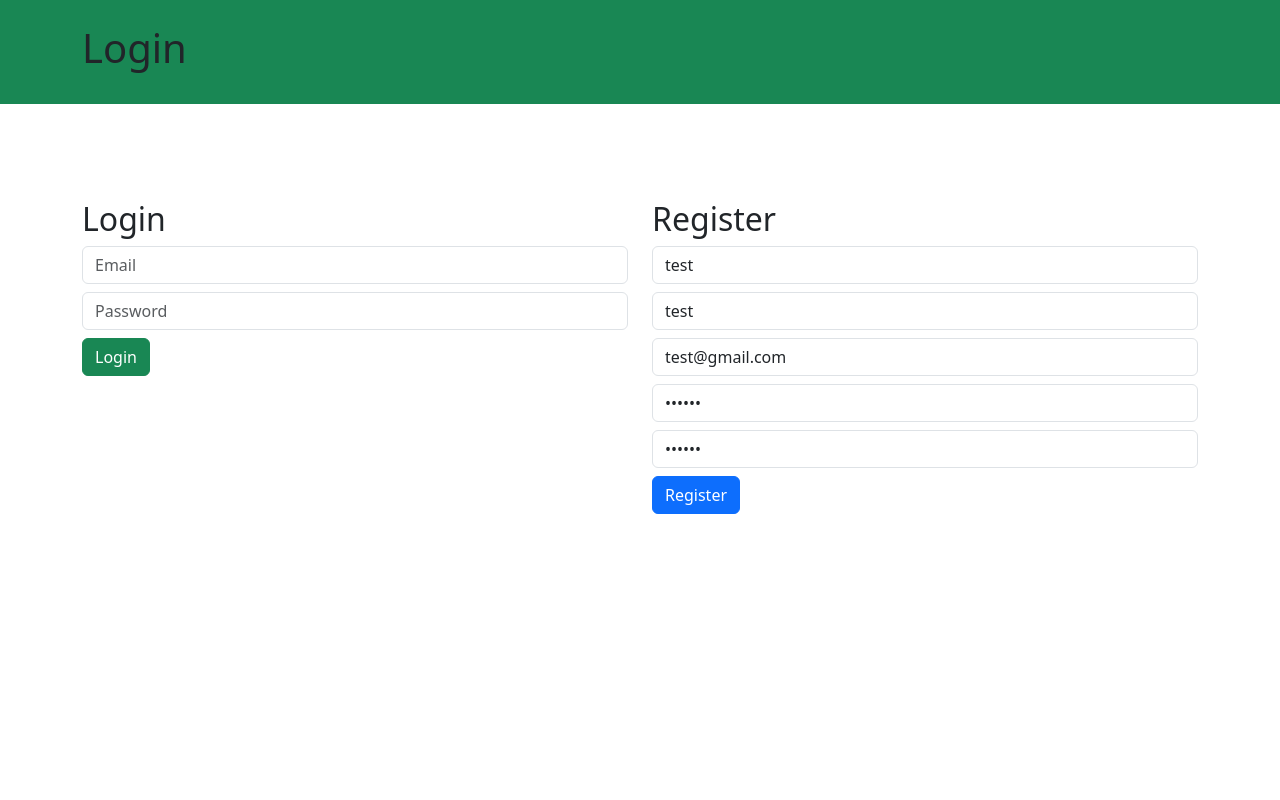
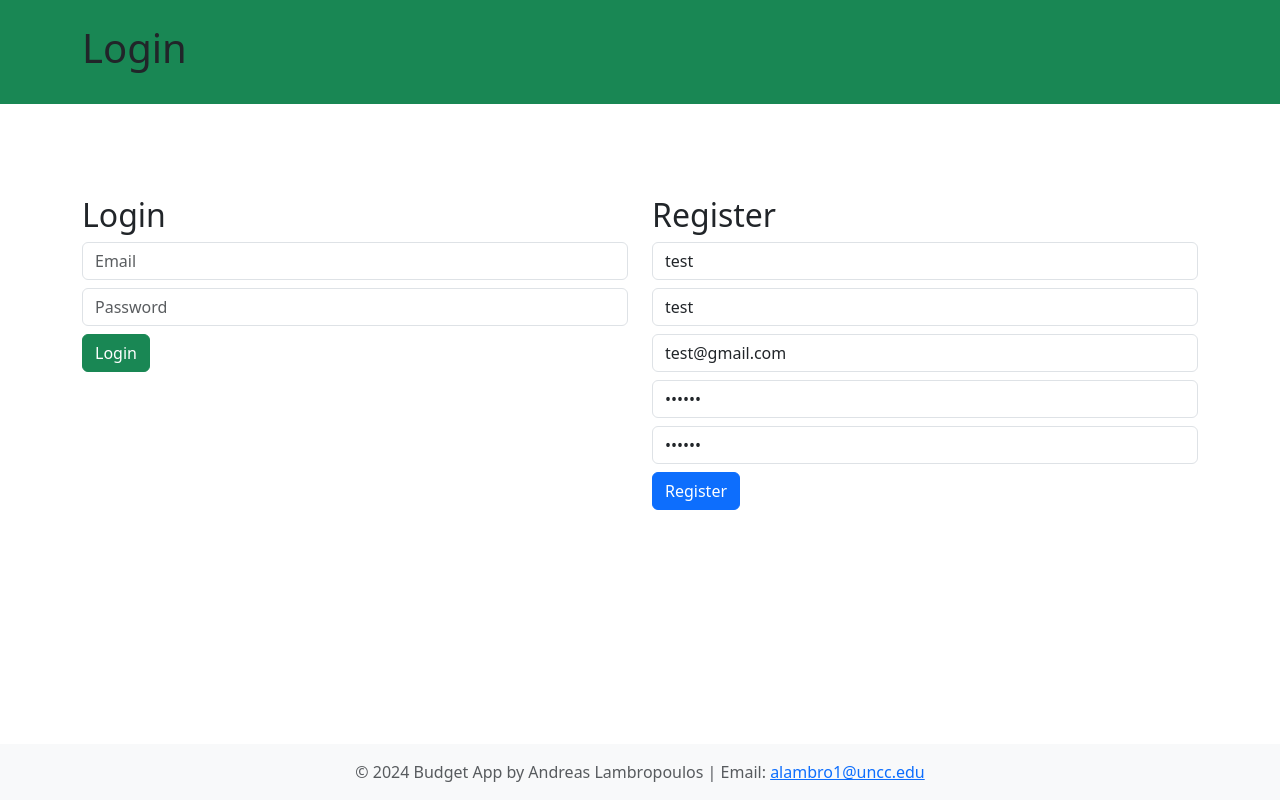
Before and after one commit to andlamb2002/budget-app, a React (Create React App) app in the folder client/: page /login in a window 1280 px wide. Built offline with nearby package versions, Linux system fonts and the light colour scheme.

Commit message:
Added footer

```diff
--- a/client/src/App.jsx
+++ b/client/src/App.jsx
@@ -6,6 +6,7 @@ import Homepage from './Components/Homepage';
 import Header from './Components/Header';
 import Dashboard from './Components/Dashboard';
 import Alert from './Components/Alert';
+import Footer from './Components/Footer';
 import PrivateRoute from './Components/PrivateRoute';
 
 function App() {
@@ -18,13 +19,16 @@ function App() {
                     <Header />
                     <Alert propMessage={alertMessage} />
                 </div>
-                <div className="container">
-                    <div style={{ height: '200px', visibility: 'hidden' }}></div>
-                    <Routes>
-                        <Route path="/" element={<PrivateRoute><Homepage setAlertMessage={setAlertMessage} /></PrivateRoute>} />
-                        <Route path="/login" element={<LoginRegister setAlertMessage={setAlertMessage} />} />
-                        <Route path="/dashboard" element={<PrivateRoute><Dashboard setAlertMessage={setAlertMessage} /></PrivateRoute>} />
-                    </Routes>
+                <div className="d-flex flex-column min-vh-100">
+                    <div className="container mt-5 pt-5">
+                        <div style={{ height: '100px', visibility: 'hidden' }}></div>
+                        <Routes>
+                            <Route path="/" element={<PrivateRoute><Homepage setAlertMessage={setAlertMessage} /></PrivateRoute>} />
+                            <Route path="/login" element={<LoginRegister setAlertMessage={setAlertMessage} />} />
+                            <Route path="/dashboard" element={<PrivateRoute><Dashboard setAlertMessage={setAlertMessage} /></PrivateRoute>} />
+                        </Routes>
+                    </div>
+                    <Footer />
                 </div>
             </BrowserRouter>
         </AuthProvider>
--- /dev/null
+++ b/client/src/Components/Footer.jsx
@@ -0,0 +1,13 @@
+import React from 'react';
+
+function Footer() {
+    return (
+        <footer className="bg-light text-center mt-auto py-3">
+            <div className="text-muted">
+                © 2024 Budget App by Andreas Lambropoulos | Email: <a href="mailto:alambro1@uncc.edu">alambro1@uncc.edu</a>
+            </div>
+        </footer>
+    );
+}
+
+export default Footer;
```
